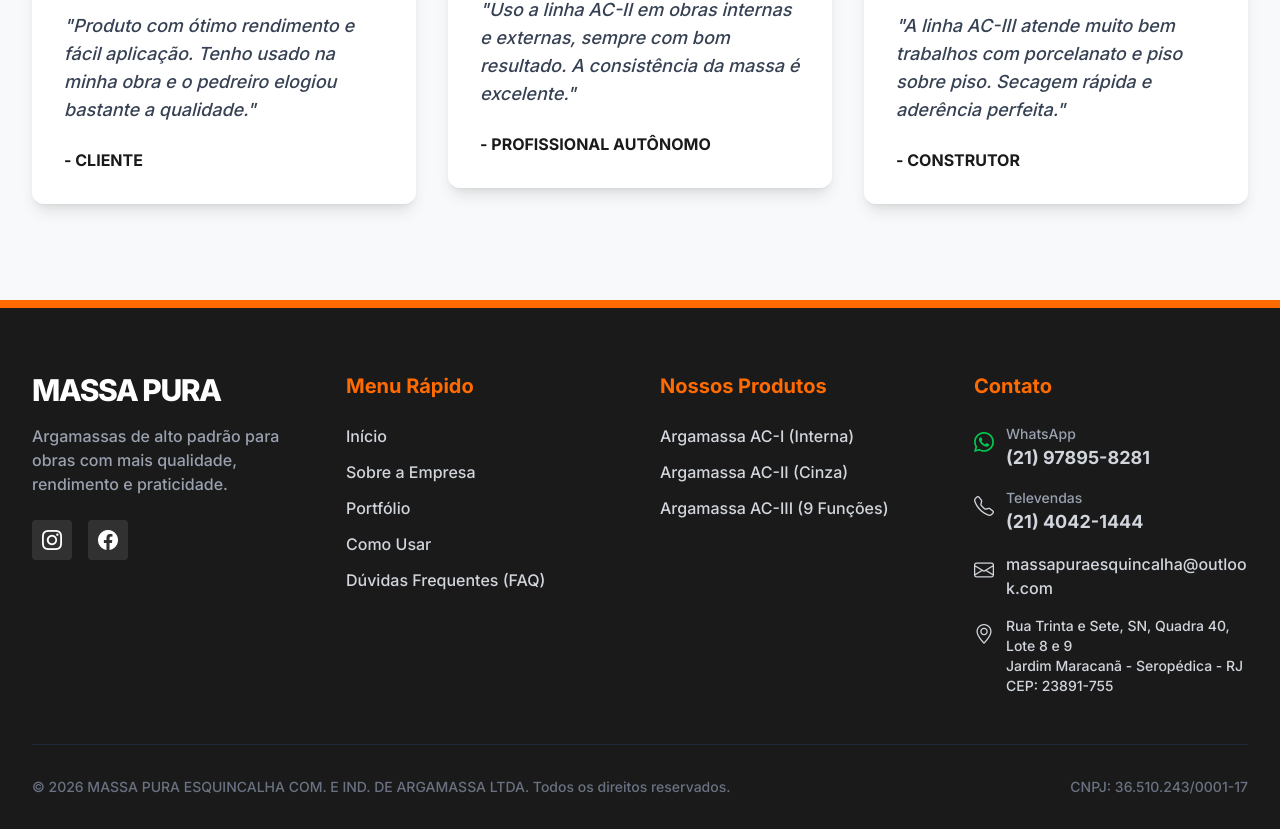
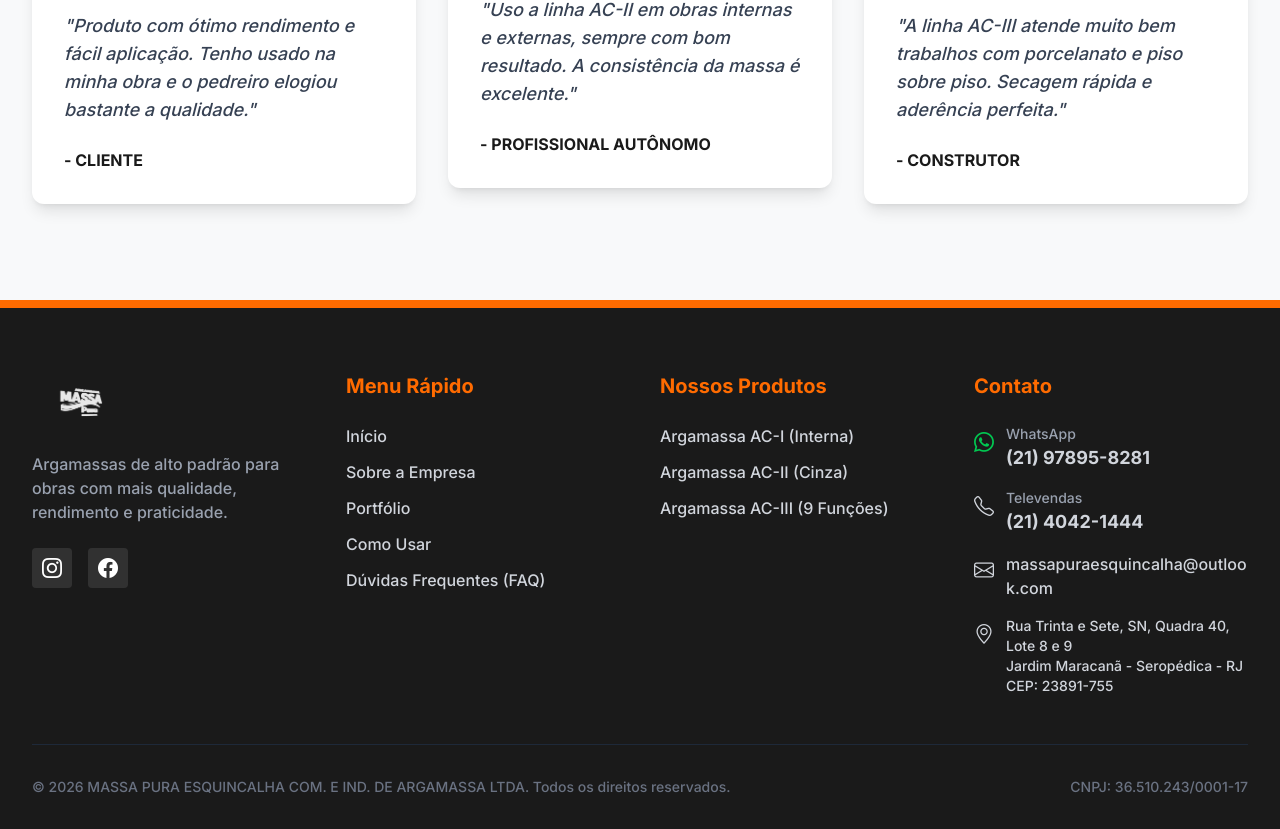
Before and after one commit to joabedev123-alt/massa-pura-institucional, a React (Vite) app: page / in a window 1280 px wide. Shown: the part 3966-4795 px from the top of the page. Built offline with nearby package versions, Linux system fonts and the light colour scheme.

Commit message:
Atualiza link do Instagram e insere logo visual no rodapé

```diff
--- a/src/components/Footer.tsx
+++ b/src/components/Footer.tsx
@@ -7,14 +7,14 @@
         <div className="grid grid-cols-1 md:grid-cols-2 lg:grid-cols-4 gap-10 mb-12">
           {/* Brand */}
           <div>
-            <div className="text-3xl font-black text-white tracking-tighter mb-4">
-              MASSA PURA
+            <div className="mb-4">
+              <img src="/logo-Photoroom.png" alt="Massa Pura Esquincalha" className="h-16 object-contain filter brightness-0 invert opacity-90" />
             </div>
             <p className="text-gray-400 mb-6 font-medium">
               Argamassas de alto padrão para obras com mais qualidade, rendimento e praticidade.
             </p>
             <div className="flex gap-4">
-              <a href="https://instagram.com/massapura" target="_blank" rel="noreferrer" className="w-10 h-10 bg-white/10 flex items-center justify-center rounded hover:bg-brand-orange transition-colors">
+              <a href="https://www.instagram.com/massapuraesquincalha?utm_source=qr" target="_blank" rel="noreferrer" className="w-10 h-10 bg-white/10 flex items-center justify-center rounded hover:bg-brand-orange transition-colors">
                 <i className="bi bi-instagram text-xl"></i>
               </a>
               <a href="https://facebook.com/massapura" target="_blank" rel="noreferrer" className="w-10 h-10 bg-white/10 flex items-center justify-center rounded hover:bg-brand-orange transition-colors">
```
